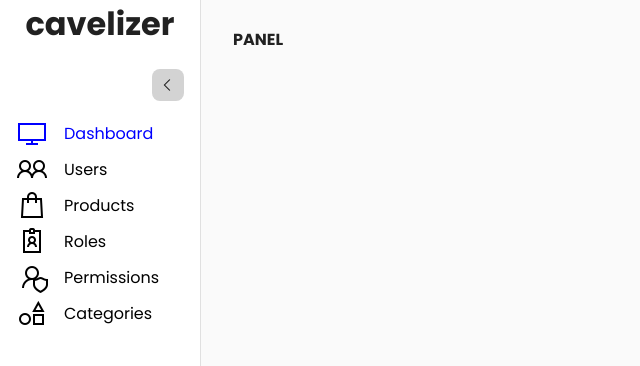
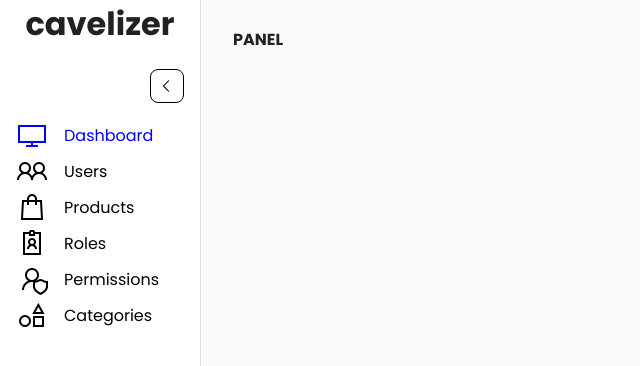
Before and after one commit to vestemeansorin91/cavelizer, an Angular app in the folder frontend/: page /dashboard/panel in a window 1280 px wide. Shown: the top 366 px of the page, without its empty margins (0-640 px from the left). Built offline with nearby package versions, Linux system fonts and the light colour scheme.

Commit message:
fe: visual improvments

```diff
--- a/frontend/src/app/modules/dashboard/components/sidenav/sidenav.component.scss
+++ b/frontend/src/app/modules/dashboard/components/sidenav/sidenav.component.scss
@@ -5,9 +5,18 @@
     margin: 16px;
 
     i {
-      background-color: lightgrey;
       padding: 8px;
       border-radius: 8px;
+      cursor: pointer;
+      transition: all 0.3s ease-in-out;
+      background-color: white;
+      color: black;
+      border: 1px solid black;
+
+      &:hover {
+        background-color: black;
+        color: white;
+      }
     }
   }
 
@@ -15,6 +24,8 @@
     text-align: center;
     font-size: 32px;
     margin-top: 0;
+    cursor: default;
+    user-select: none;
   }
 
   ul {
```
